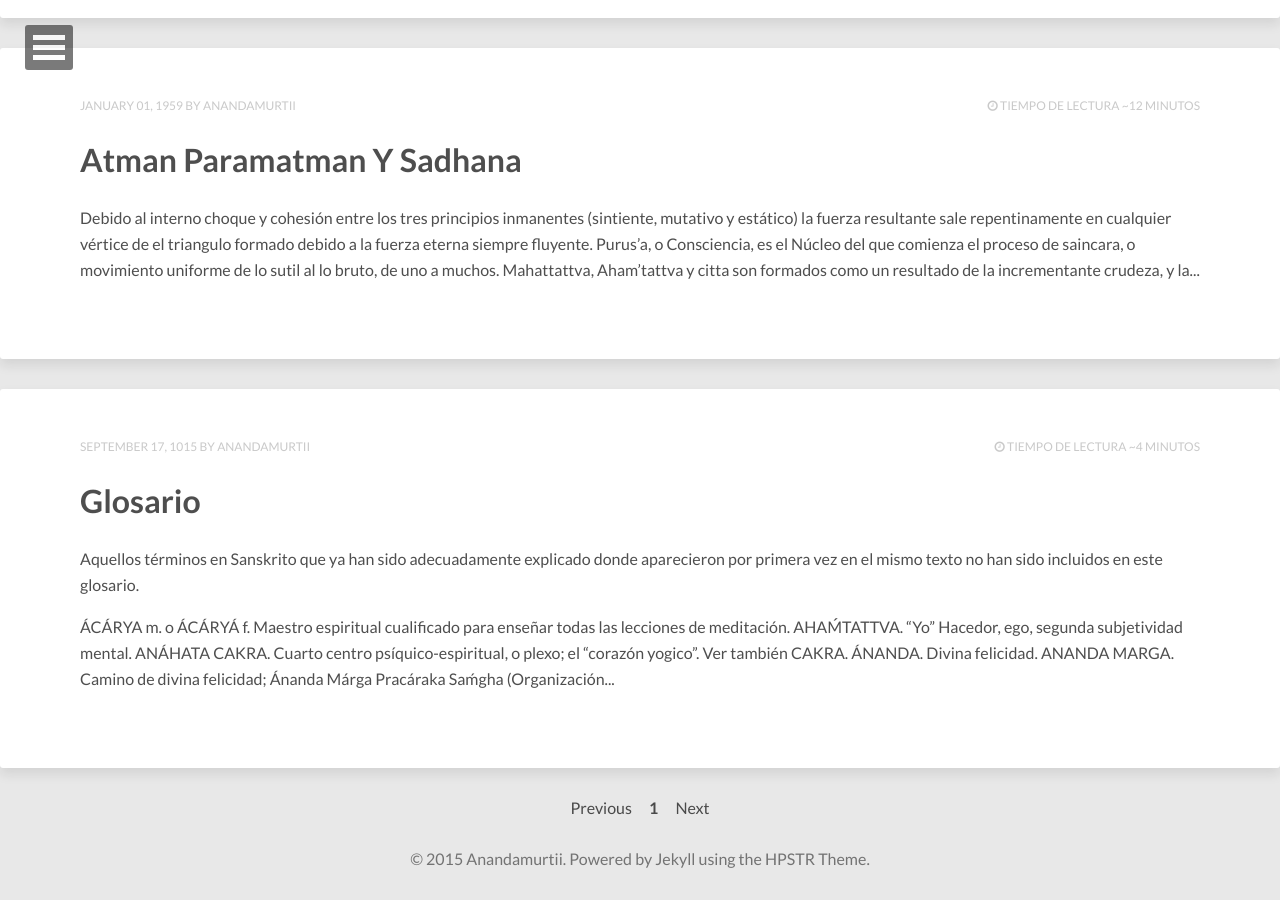
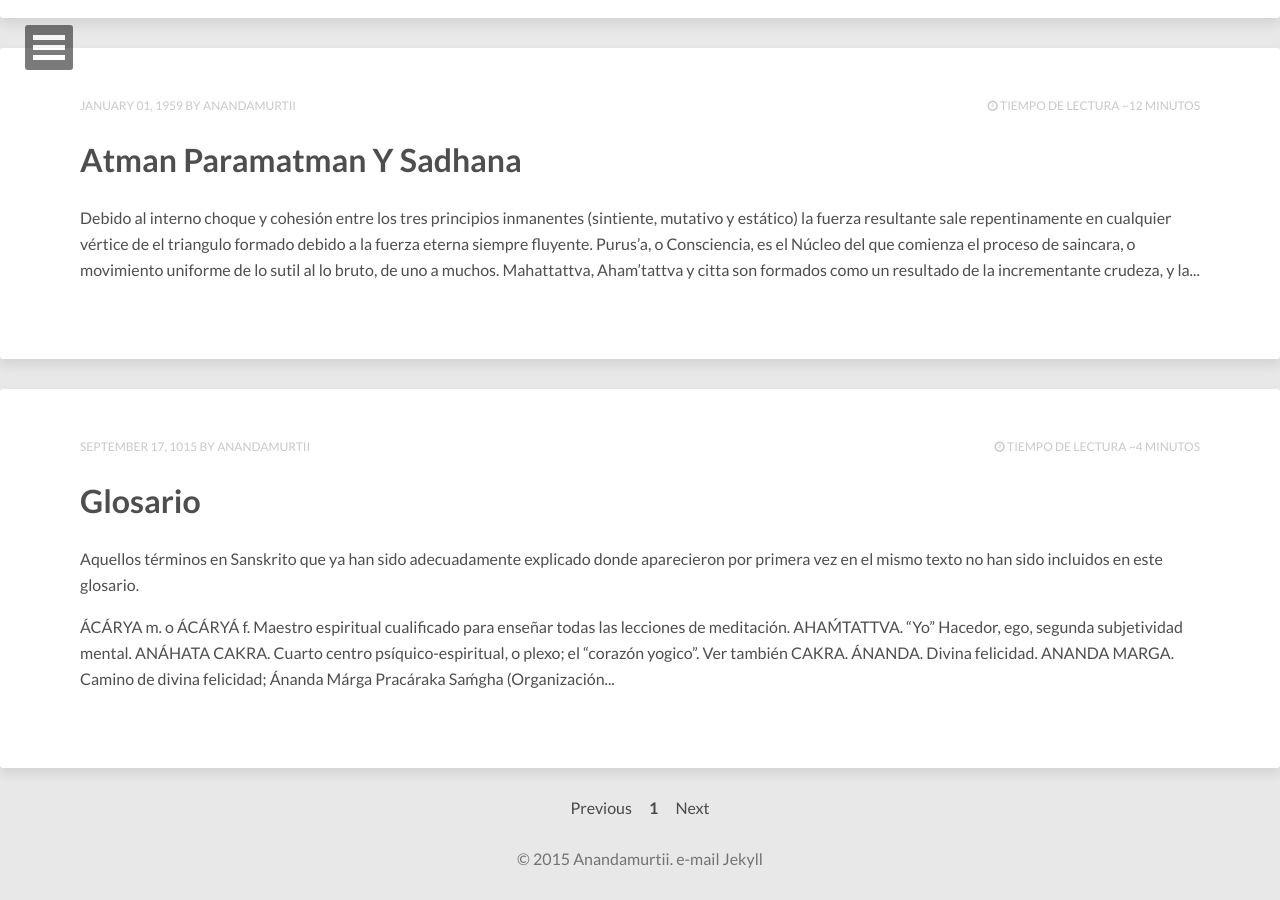
Before and after one commit to anandamurtiidiscursos/anandamurtiidiscursos.github.io, a Jekyll site: the page built from index.html, in a window 1280 px wide and 900 px high, scrolled down 5381 px. Built offline with Jekyll 4.4.1, drawn with Linux system fonts in a browser that asks for light colours; nearby versions of some CDN libraries; the list of posts is cut into pages by our own code.

Commit message:
Updated footer.html

```diff
--- a/_includes/footer.html
+++ b/_includes/footer.html
@@ -1 +1 @@
-<span>&copy; {{ site.time | date: '%Y' }} {{ site.owner.name }}. Powered by <a href="http://jekyllrb.com" rel="nofollow">Jekyll</a> using the <a href="https://mademistakes.com/work/hpstr-jekyll-theme/" rel="nofollow">HPSTR Theme</a>.</span>
+<span>&copy; {{ site.time | date: '%Y' }} {{ site.owner.name }}. e-mail <a email="anandamurtiidiscursos@gmail.com" rel="nofollow">Jekyll</a> </span>
```
